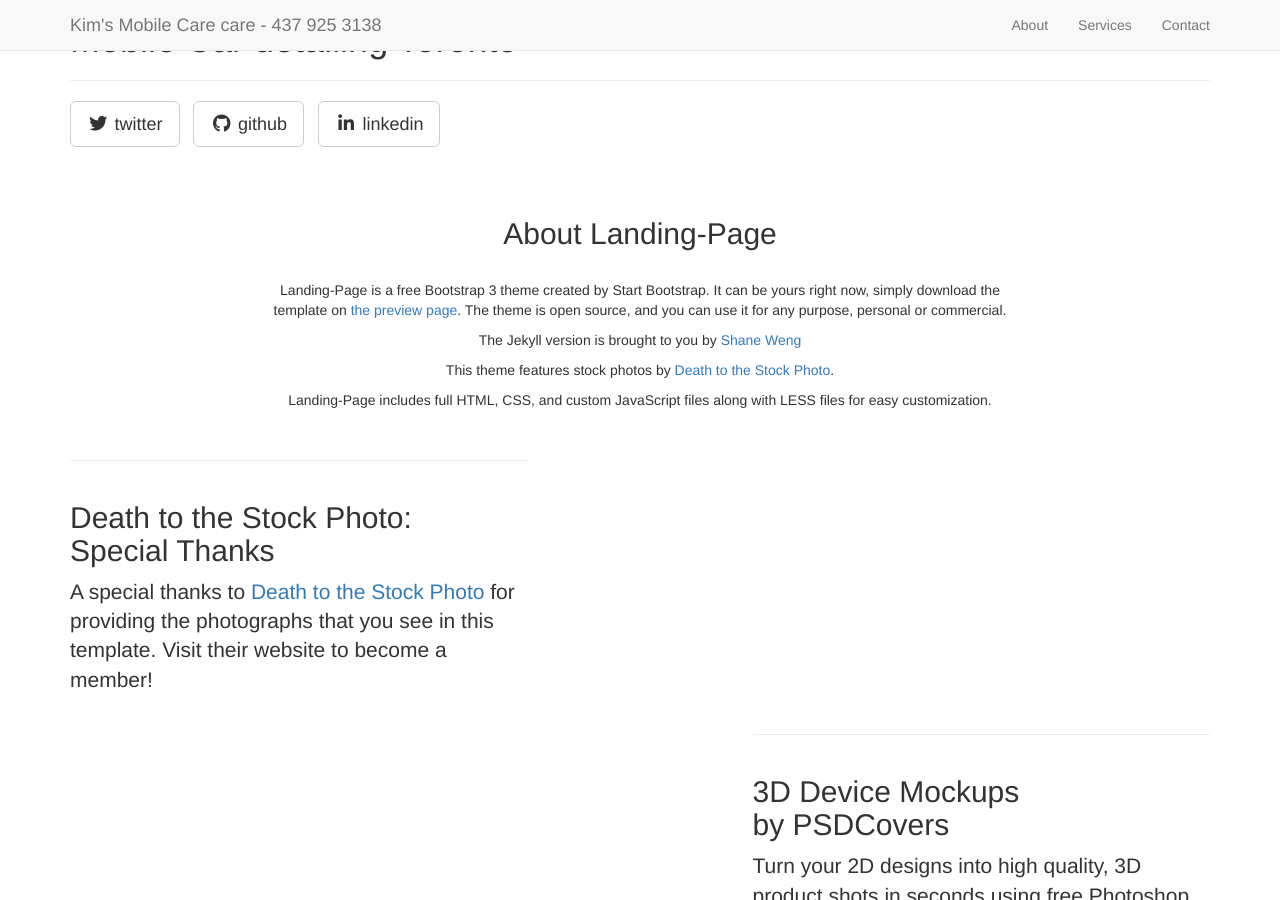
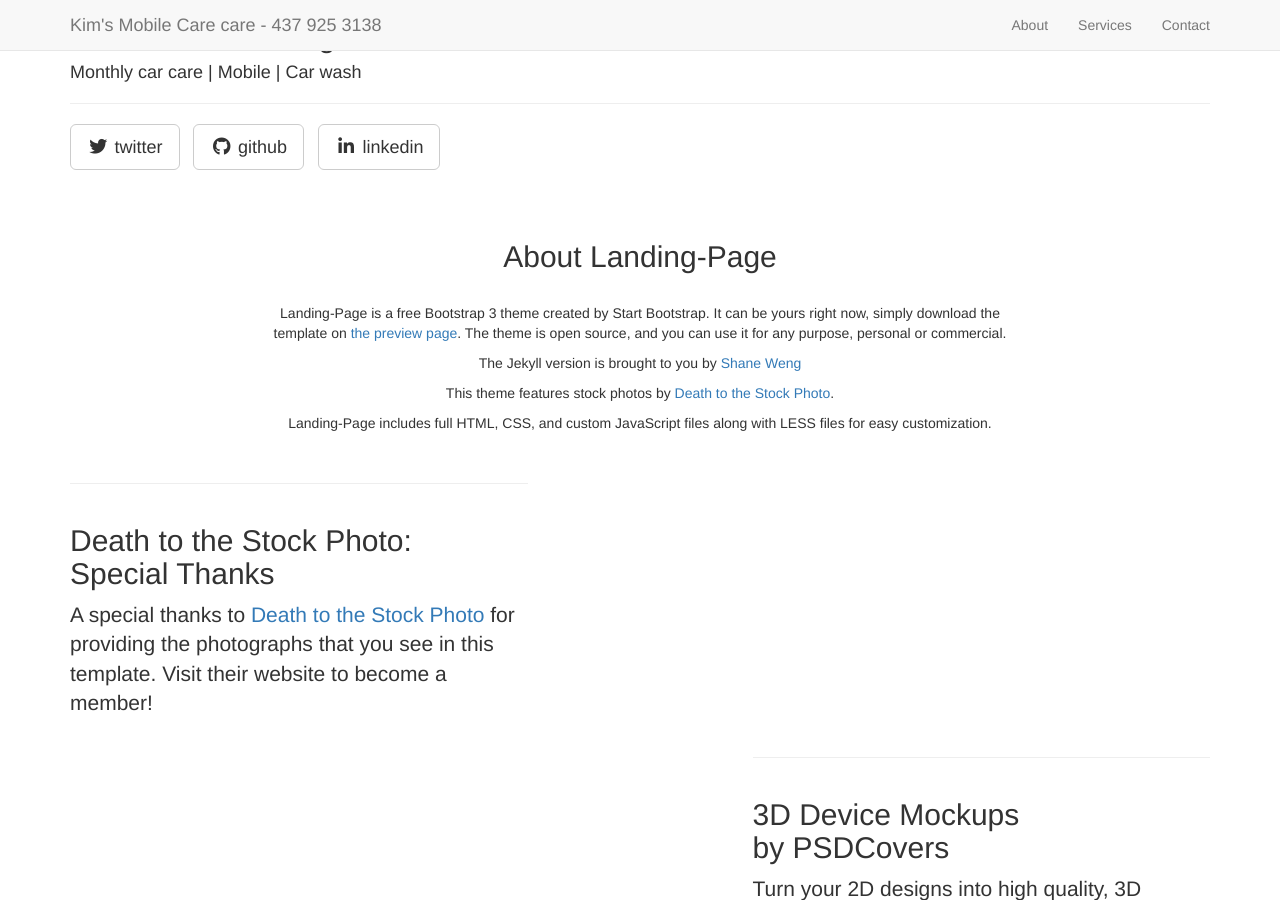
Before and after one commit to steammaestro/steammaestro.github.io, a Jekyll site: the page built from _posts/2014-09-22-services-2.markdown, in a window 1280 px wide and 900 px high. Built offline with Jekyll 4.4.1, drawn with Linux system fonts in a browser that asks for light colours; nearby versions of some CDN libraries; library files that are not in the unit come from our copies.

Commit message:
221119_1

```diff
--- a/_includes/header.html
+++ b/_includes/header.html
@@ -40,8 +40,9 @@
 				<div class="col-lg-12">
 					<div class="intro-message">
 						<!-- <h1>{{ page.title }}</h1> -->
-                        <h1>Mobile Car detailing Toronto </h1>
-						<h3>{{ page.subTitle }}</h3>
+                        <h2>Mobile Car detailing Toronto </h2>
+						<!-- <h3>{{ page.subTitle }}</h3> -->
+                        <h4>Monthly car care | Mobile | Car wash</h4>
 						<hr class="intro-divider">
 						<ul class="list-inline intro-social-buttons">
 							{% for social in site.social %}
```
